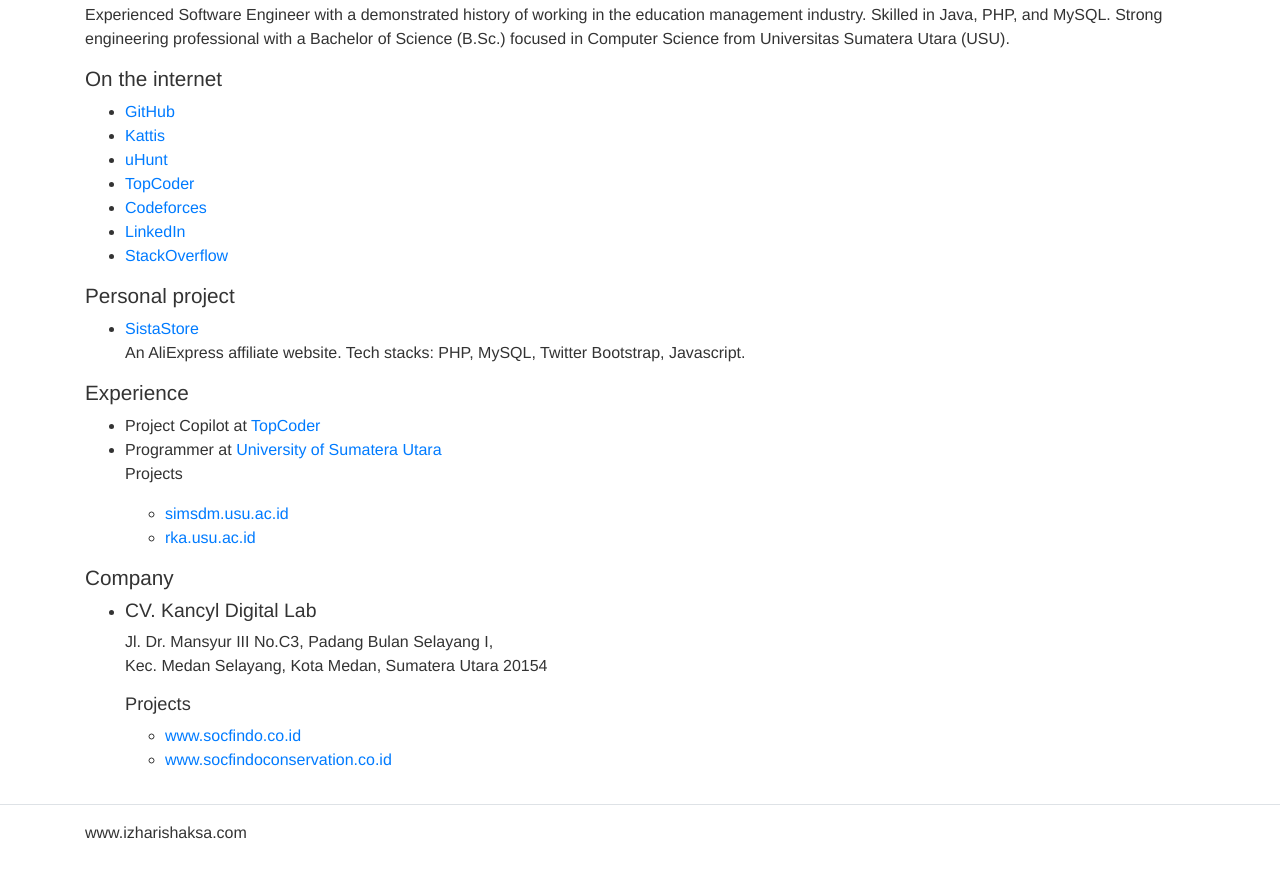
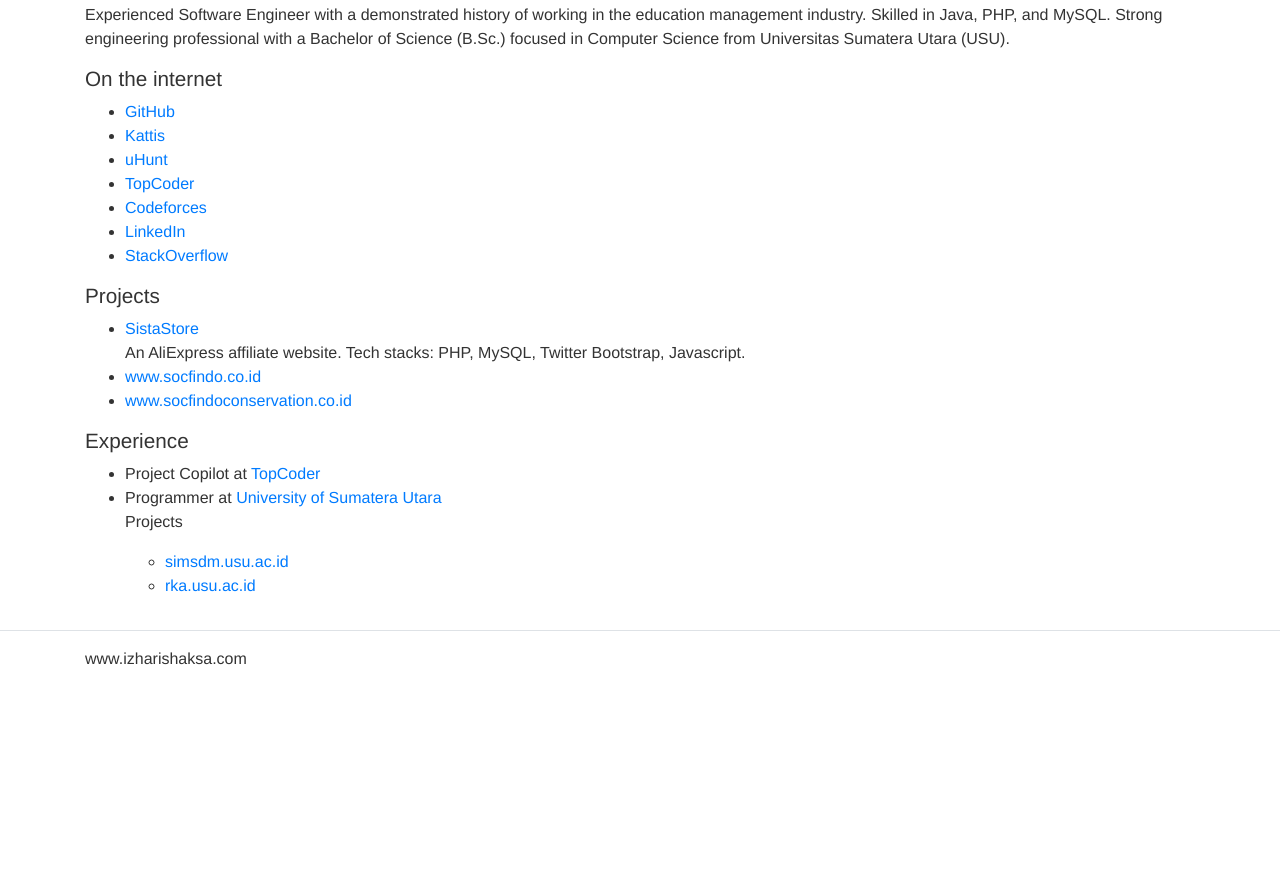
Before and after one commit to izharishaksa/izharishaksa.com, a plain HTML site: page internal/view/index.html in a window 1280 px wide. Shown: the part 80-957 px from the top of the page. After the commit the page ends 800 px from the top, so only its background shows below. Drawn offline with Linux system fonts and the light colour scheme.

```diff
--- a/internal/view/index.html
+++ b/internal/view/index.html
@@ -43,12 +43,16 @@
                 </ul>
             </section>
             <section>
-                <h2>Personal project</h2>
+                <h2>Projects</h2>
                 <ul>
                     <li>
                         <a target="_blank" href="https://www.sistastore.com">SistaStore</a>
                         <span class="d-block">An AliExpress affiliate website. Tech stacks: PHP, MySQL, Twitter Bootstrap, Javascript.</span>
                     </li>
+                    <li><a target="_blank" rel="nofollow noreferer noopener" href="https://www.socfindo.co.id/">www.socfindo.co.id</a>
+                    </li>
+                    <li><a target="_blank" rel="nofollow noreferer noopener"
+                           href="https://www.socfindoconservation.co.id/">www.socfindoconservation.co.id</a></li>
                 </ul>
             </section>
             <section>
@@ -69,26 +73,6 @@
                     </li>
                 </ul>
             </section>
-            <section>
-                <h2>Company</h2>
-                <ul>
-                    <li>
-                        <h3>CV. Kancyl Digital Lab</h3>
-                        <address>
-                            Jl. Dr. Mansyur III No.C3, Padang Bulan Selayang I,
-                            <br>Kec. Medan Selayang, Kota Medan, Sumatera Utara 20154
-                        </address>
-                        <h4>Projects</h4>
-                        <ul>
-                            <li><a target="_blank" rel="nofollow noreferer noopener" href="https://www.socfindo.co.id/">www.socfindo.co.id</a>
-                            </li>
-                            <li><a target="_blank" rel="nofollow noreferer noopener"
-                                   href="https://www.socfindoconservation.co.id/">www.socfindoconservation.co.id</a>
-                            </li>
-                        </ul>
-                    </li>
-                </ul>
-            </section>
         </div>
     </div>
 </main>
```
